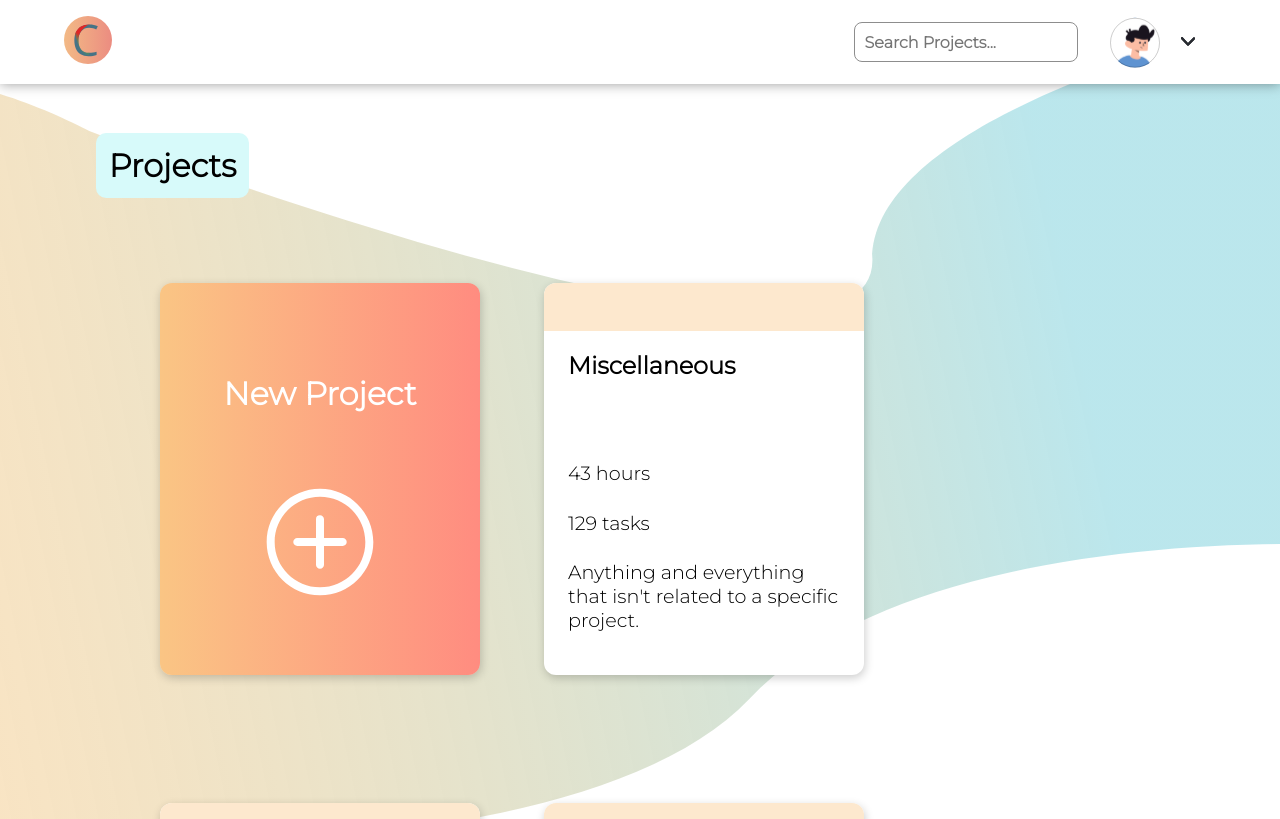
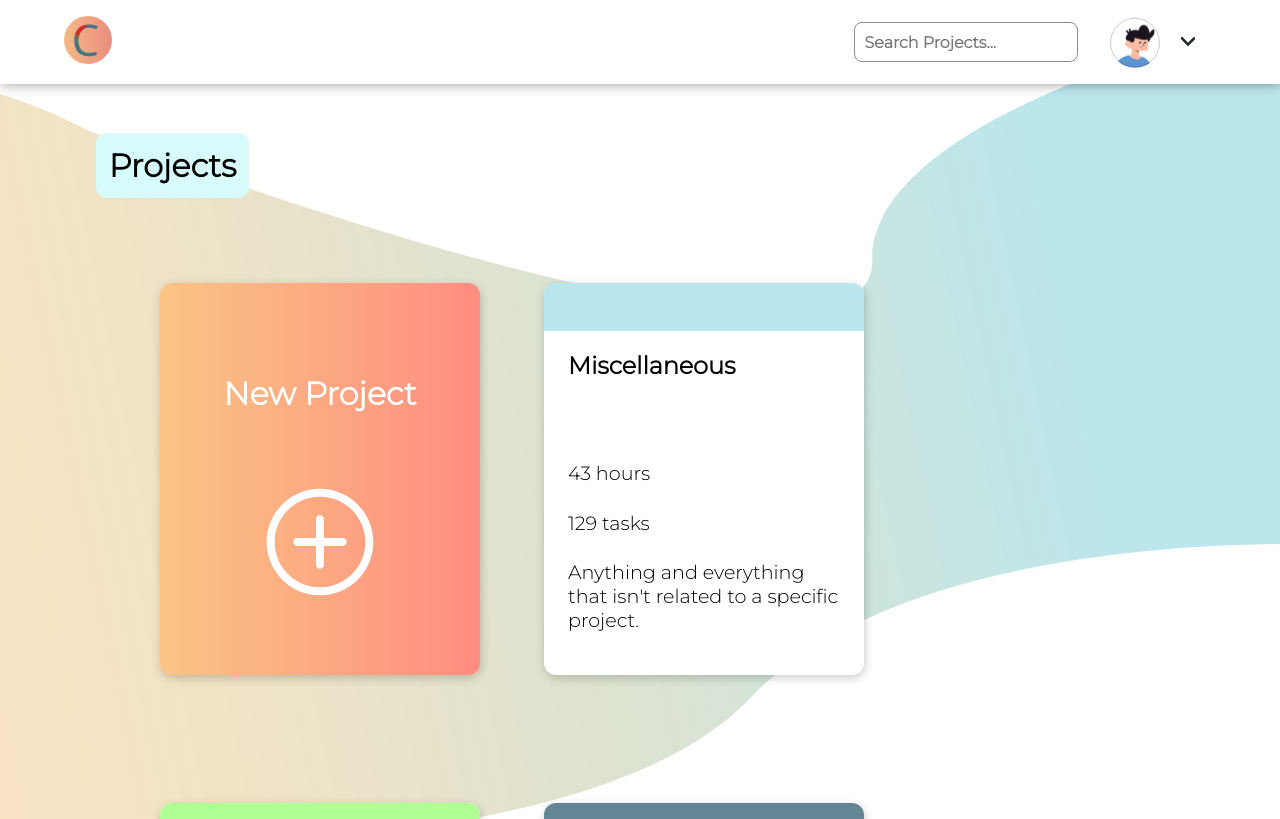
Before and after one commit to jermainejanszen/carta, a Next.js app: page /projects in a window 1280 px wide. Shown: the top 819 px of the page. Built offline with nearby package versions, Linux system fonts and the light colour scheme.

Commit message:
made project cards have different colors

```diff
--- a/components/ProjectCard.tsx
+++ b/components/ProjectCard.tsx
@@ -9,13 +9,17 @@ interface Data {
 
 interface Props {
   data: Data,
+  color: number,
 }
 
 const ProjectCard = (props: Props) => {
+
+  const colors = ["#BAE7ED", "#B0FF94", "#638695", "#F98E8E"];
+
   return (
     <div className={styles.container}>
       <div className={styles.header}>
-        <div></div>
+        <div style={{background: colors[props.color % colors.length]}}></div>
         <h2>{props.data.name}</h2>
       </div>
       <div className={styles.main}>
--- a/pages/projects/index.tsx
+++ b/pages/projects/index.tsx
@@ -45,7 +45,7 @@ const Projects = (props: Props) => {
             <h1>New Project</h1>
             <img src='/icons/plus.svg' alt='plus' />
           </div>
-          {mockData.map((value, index) => <ProjectCard data={value} key={index} />)}
+          {mockData.map((value, index) => <ProjectCard data={value} color={index} key={index} />)}
         </div>
       </main>
 
```
